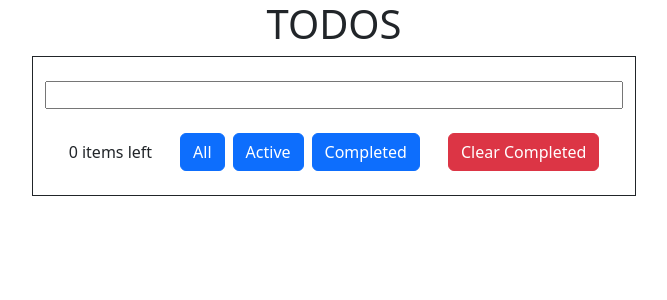
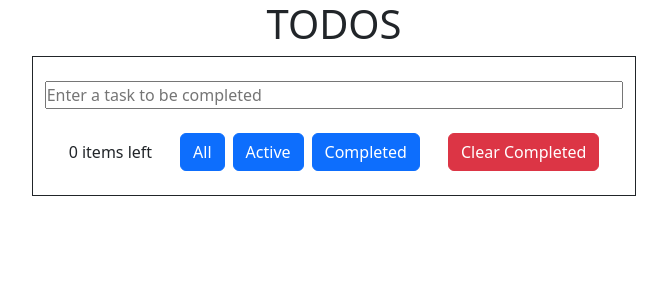
Before and after one commit to DeveloperDadd/toDoList1, a React (Create React App) app: page / in a window 1280 px wide. Shown: the top 300 px of the page, without its empty margins (306-973 px from the left). Built offline with nearby package versions, Linux system fonts and the light colour scheme.

Commit message:
got value to work to reset after user presses enter and redisplay the placeholder text

```diff
--- a/src/App.js
+++ b/src/App.js
@@ -19,6 +19,7 @@ function App() {
       let tempTasks = [...tasks, task];
       setTasks(tempTasks);
       setTempData("");
+      e.target.value = "";
     }
 }
 
@@ -32,7 +33,7 @@ function App() {
     <>
     <Heading title="TODOS"/>
     <div className='container-sm border border-dark'>
-      <Task placeholder={tempData} handleKeyDown={handleKeyDown} />
+      <Task placeholder={taskPlaceholder.text} handleKeyDown={handleKeyDown} />
       <Footer count={`${tasks.length} items left`} all={footer[1][0]} active={footer[1][1]} completed={footer[1][2]} clearCompleted={footer[1][3]}/>
     </div>
     </>
--- a/src/routes/Task.js
+++ b/src/routes/Task.js
@@ -2,6 +2,6 @@ import React from "react";
 
 export default function Task({ placeholder, handleKeyDown }) {
     return (
-        <input className="w-100 mt-4" type="text/submit" value={placeholder} onChange={handleKeyDown} onKeyDown={handleKeyDown}></input>
+        <input className="w-100 mt-4" type="text/submit"  placeholder={placeholder} onChange={handleKeyDown} onKeyDown={handleKeyDown}></input>
     )
 }
--- /dev/null
+++ b/src/routes/Tasklist.js
@@ -0,0 +1 @@
+import React from "react";
```
